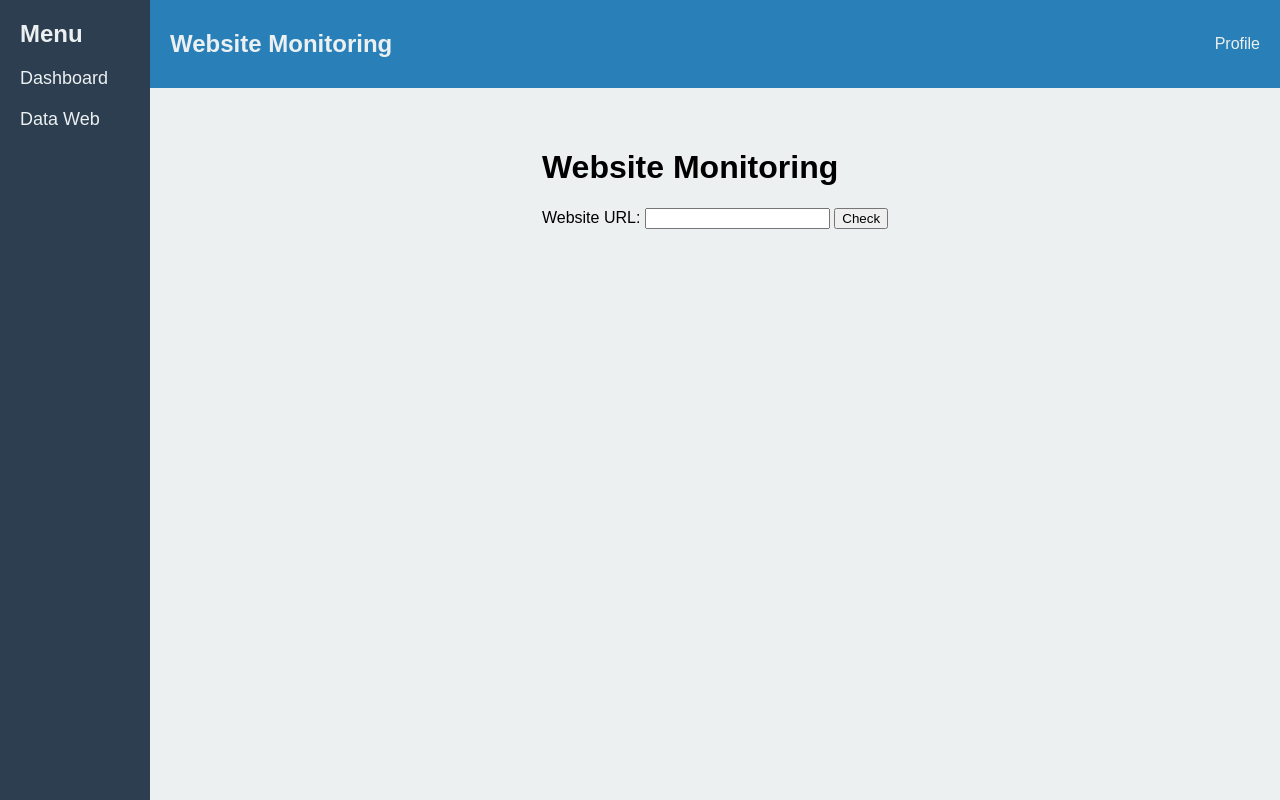
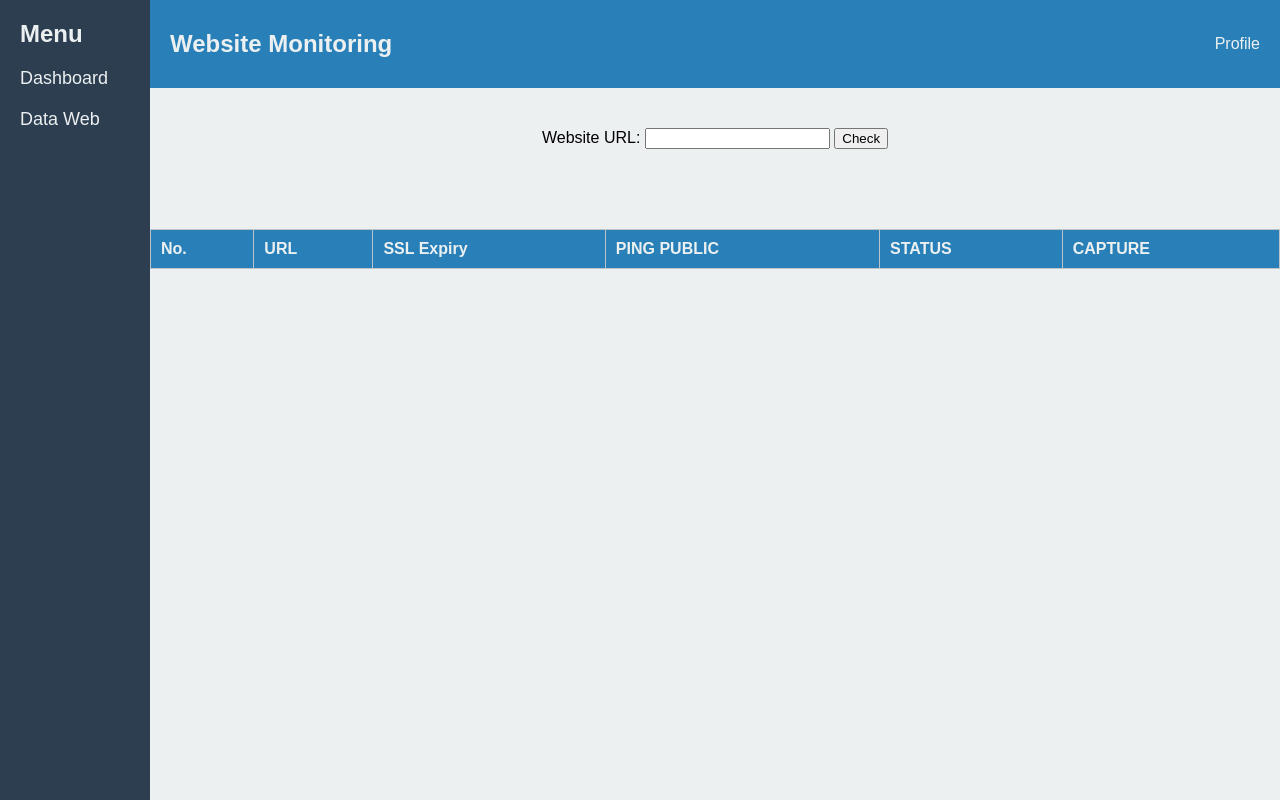
Before and after one commit to IvanBarlianto/MonitoringWeb, a Flask app: page /dashboard in a window 1280 px wide. Run offline with Flask 3, Linux system fonts and the light colour scheme; lists and menus that the app fills with data are empty.

Commit message:
Update UI

```diff
--- a/static/style.css
+++ b/static/style.css
@@ -80,5 +80,32 @@ body {
     cursor: pointer;
 }
 
-.container-inner { max-width: 600px; margin: 0 auto; padding: 20px; }
-.result img { max-width: 100%; }
+.container-inner {
+    max-width: 600px;
+    margin: 0 auto;
+    padding: 20px;
+}
+.result img {
+    max-width: 50%;
+}
+.result {
+    width: 100%;
+    border-collapse: collapse;
+    margin-top: 20px;
+}
+table {
+    width: 100%;
+    border-collapse: collapse;
+    margin-top: 20px;
+}
+table, th, td {
+    border: 1px solid #bdc3c7;
+}
+th, td {
+    padding: 10px;
+    text-align: left;
+}
+th {
+    background-color: #2980b9;
+    color: #ecf0f1;
+}
--- a/templates/dashboard.html
+++ b/templates/dashboard.html
@@ -4,7 +4,7 @@
     <meta charset="UTF-8">
     <meta name="viewport" content="width=device-width, initial-scale=1.0">
     <title>Website Monitoring</title>
-    <link rel="stylesheet" href="\static\style.css">
+    <link rel="stylesheet" href="/static/style.css">
 </head>
 <body>
     <div class="container">
@@ -34,14 +34,28 @@
             <!-- Content -->
             <div class="content">
                 <div class="container-inner">
-                    <h1>Website Monitoring</h1>
                     <form id="monitorForm">
                         <label for="url">Website URL:</label>
                         <input type="text" id="url" name="url" required>
                         <button type="submit">Check</button>
                     </form>
-                    <div class="result" id="result"></div>
                 </div>
+            </div>
+            <div class="result" id="result">
+                <table id="resultsTable">
+                    <thead>
+                        <tr>
+                            <th>No.</th>
+                            <th>URL</th>
+                            <th>SSL Expiry</th>
+                            <th>PING PUBLIC</th>
+                            <th>STATUS</th>
+                            <th>CAPTURE</th>
+                        </tr>
+                    </thead>
+                    <tbody>
+                    </tbody>
+                </table>
             </div>
         </main>
     </div>
@@ -56,18 +70,23 @@
                 body: JSON.stringify({ url })
             });
             const data = await response.json();
-            const resultDiv = document.getElementById('result');
+            const resultTable = document.getElementById('resultsTable').querySelector('tbody');
             if (response.ok) {
-                resultDiv.innerHTML = `
-                    <p><strong>URL:</strong> ${url}</p>
-                    <p><strong>SSL Expiry:</strong> ${data.ssl_expiry}</p>
-                    <p><strong>PING PUBLIC:</strong> ${data.ping_public}</p>
-                    <p><strong>STATUS:</strong> ${data.status}</p>
-                    <p><strong>CAPTURE:</strong></p>
-                    <img src="${data.screenshot}" alt="Screenshot of ${url}">
+                const newRow = resultTable.insertRow();
+                newRow.innerHTML = `
+                    <tr>
+                        <td>${resultTable.rows.length}</td>
+                        <td>${url}</td>
+                        <td>${data.ssl_expiry}</td>
+                        <td>${data.ping_public}</td>
+                        <td>${data.status}</td>
+                        <td><img src="${data.screenshot}" alt="Screenshot of ${url}"></td>
+                    </tr>
                 `;
             } else {
-                resultDiv.innerHTML = `<p style="color:red;">Error: ${data.error}</p>`;
+                const errorDiv = document.createElement('div');
+                errorDiv.innerHTML = `<p style="color:red;">Error: ${data.error}</p>`;
+                document.getElementById('result').appendChild(errorDiv);
             }
         });
     </script>
```
Also changed, not shown: 3 other files.
